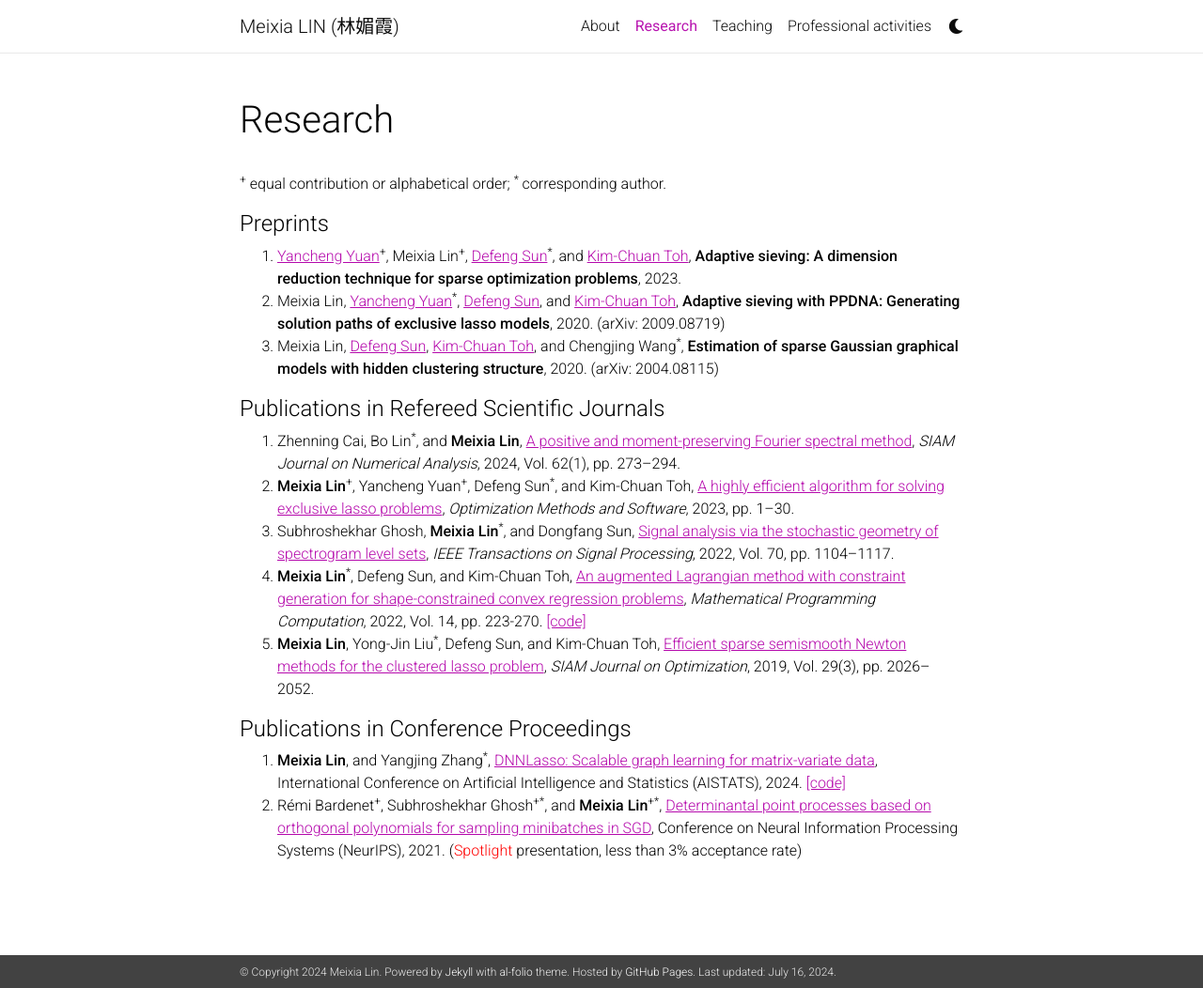
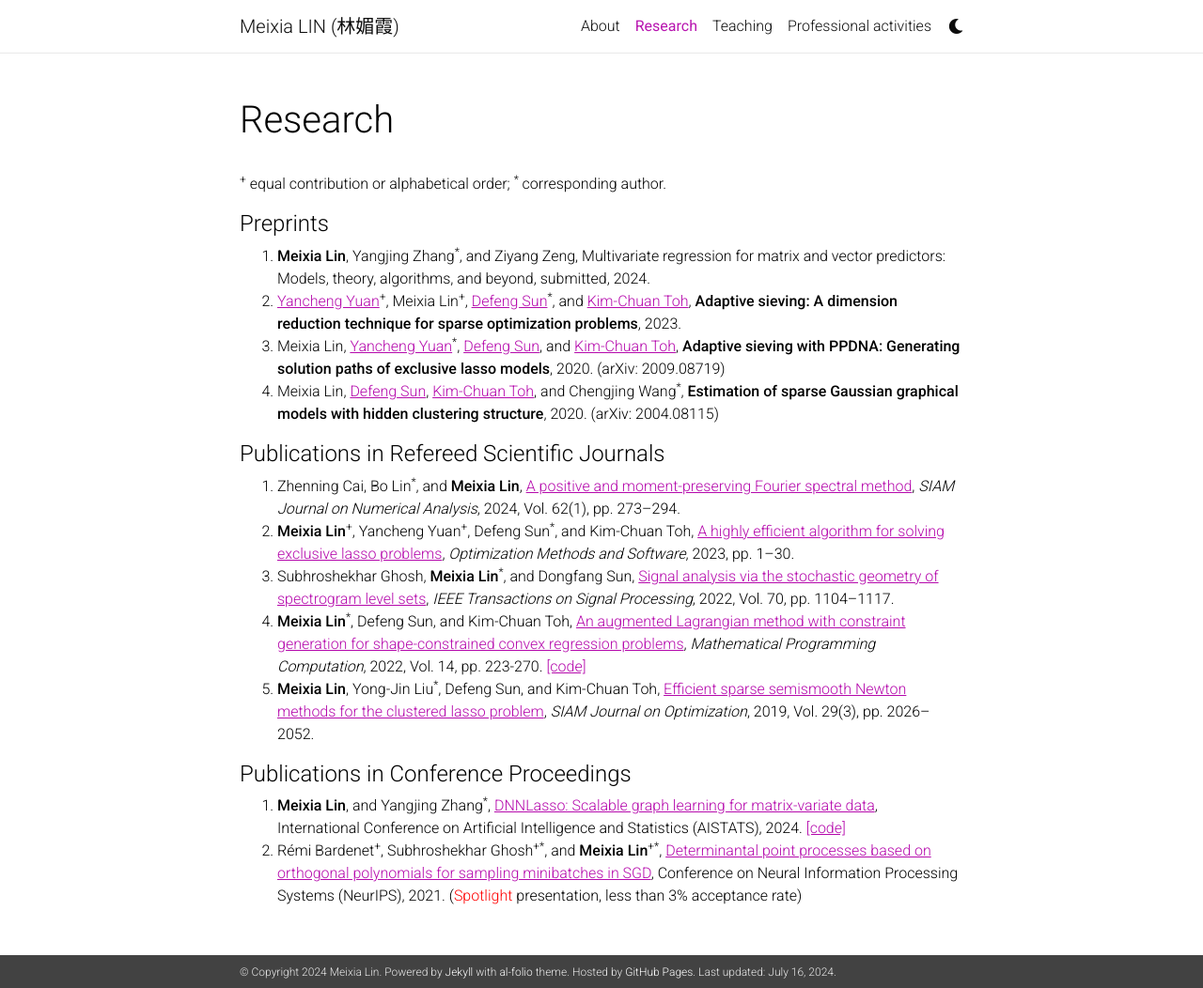
Before and after one commit to linmeixia/linmeixia.github.io, a Jekyll site: the page built from _pages/publications.md, in a window 1280 px wide and 1052 px high. Shown: the whole window at 94% size. Built offline with Jekyll 4.4.1, drawn with Linux system fonts in a browser that asks for light colours; nearby versions of some CDN libraries; comment, search, counter and statistics services are not loaded; a style sheet for code colours, icons or effects is not loaded.

Commit message:
Update publications.md

```diff
--- a/_pages/publications.md
+++ b/_pages/publications.md
@@ -11,9 +11,10 @@ nav: true
 
 <h4>Preprints</h4>
 
-1. <a href="https://sites.google.com/site/yuanyanchengpaul/home" style="text-decoration: underline;"> Yancheng Yuan</a><sup>+</sup>, Meixia Lin<sup>+</sup>, <a href="https://www.polyu.edu.hk/ama/profile/dfsun/" style="text-decoration: underline;"> Defeng Sun</a><sup>*</sup>, and <a href="https://blog.nus.edu.sg/mattohkc/" style="text-decoration: underline;"> Kim-Chuan Toh</a>, <strong>Adaptive sieving: A dimension reduction technique for sparse optimization problems</strong>, 2023.
-2. Meixia Lin, <a href="https://sites.google.com/site/yuanyanchengpaul/home" style="text-decoration: underline;"> Yancheng Yuan</a><sup>*</sup>, <a href="https://www.polyu.edu.hk/ama/profile/dfsun/" style="text-decoration: underline;"> Defeng Sun</a>, and <a href="https://blog.nus.edu.sg/mattohkc/" style="text-decoration: underline;"> Kim-Chuan Toh</a>, <strong>Adaptive sieving with PPDNA: Generating solution paths of exclusive lasso models</strong>, 2020. (arXiv: 2009.08719)
-3. Meixia Lin, <a href="https://www.polyu.edu.hk/ama/profile/dfsun/" style="text-decoration: underline;"> Defeng Sun</a>, <a href="https://blog.nus.edu.sg/mattohkc/" style="text-decoration: underline;"> Kim-Chuan Toh</a>, and Chengjing Wang<sup>*</sup>, <strong>Estimation of sparse Gaussian graphical models with hidden clustering structure</strong>, 2020. (arXiv: 2004.08115)
+1. <strong>Meixia Lin</strong>, Yangjing Zhang<sup>*</sup>, and Ziyang Zeng, Multivariate regression for matrix and vector predictors: Models, theory, algorithms, and beyond, submitted, 2024.
+2. <a href="https://sites.google.com/site/yuanyanchengpaul/home" style="text-decoration: underline;"> Yancheng Yuan</a><sup>+</sup>, Meixia Lin<sup>+</sup>, <a href="https://www.polyu.edu.hk/ama/profile/dfsun/" style="text-decoration: underline;"> Defeng Sun</a><sup>*</sup>, and <a href="https://blog.nus.edu.sg/mattohkc/" style="text-decoration: underline;"> Kim-Chuan Toh</a>, <strong>Adaptive sieving: A dimension reduction technique for sparse optimization problems</strong>, 2023.
+3. Meixia Lin, <a href="https://sites.google.com/site/yuanyanchengpaul/home" style="text-decoration: underline;"> Yancheng Yuan</a><sup>*</sup>, <a href="https://www.polyu.edu.hk/ama/profile/dfsun/" style="text-decoration: underline;"> Defeng Sun</a>, and <a href="https://blog.nus.edu.sg/mattohkc/" style="text-decoration: underline;"> Kim-Chuan Toh</a>, <strong>Adaptive sieving with PPDNA: Generating solution paths of exclusive lasso models</strong>, 2020. (arXiv: 2009.08719)
+4. Meixia Lin, <a href="https://www.polyu.edu.hk/ama/profile/dfsun/" style="text-decoration: underline;"> Defeng Sun</a>, <a href="https://blog.nus.edu.sg/mattohkc/" style="text-decoration: underline;"> Kim-Chuan Toh</a>, and Chengjing Wang<sup>*</sup>, <strong>Estimation of sparse Gaussian graphical models with hidden clustering structure</strong>, 2020. (arXiv: 2004.08115)
 
 
 <h4>Publications in Refereed Scientific Journals</h4>
```
